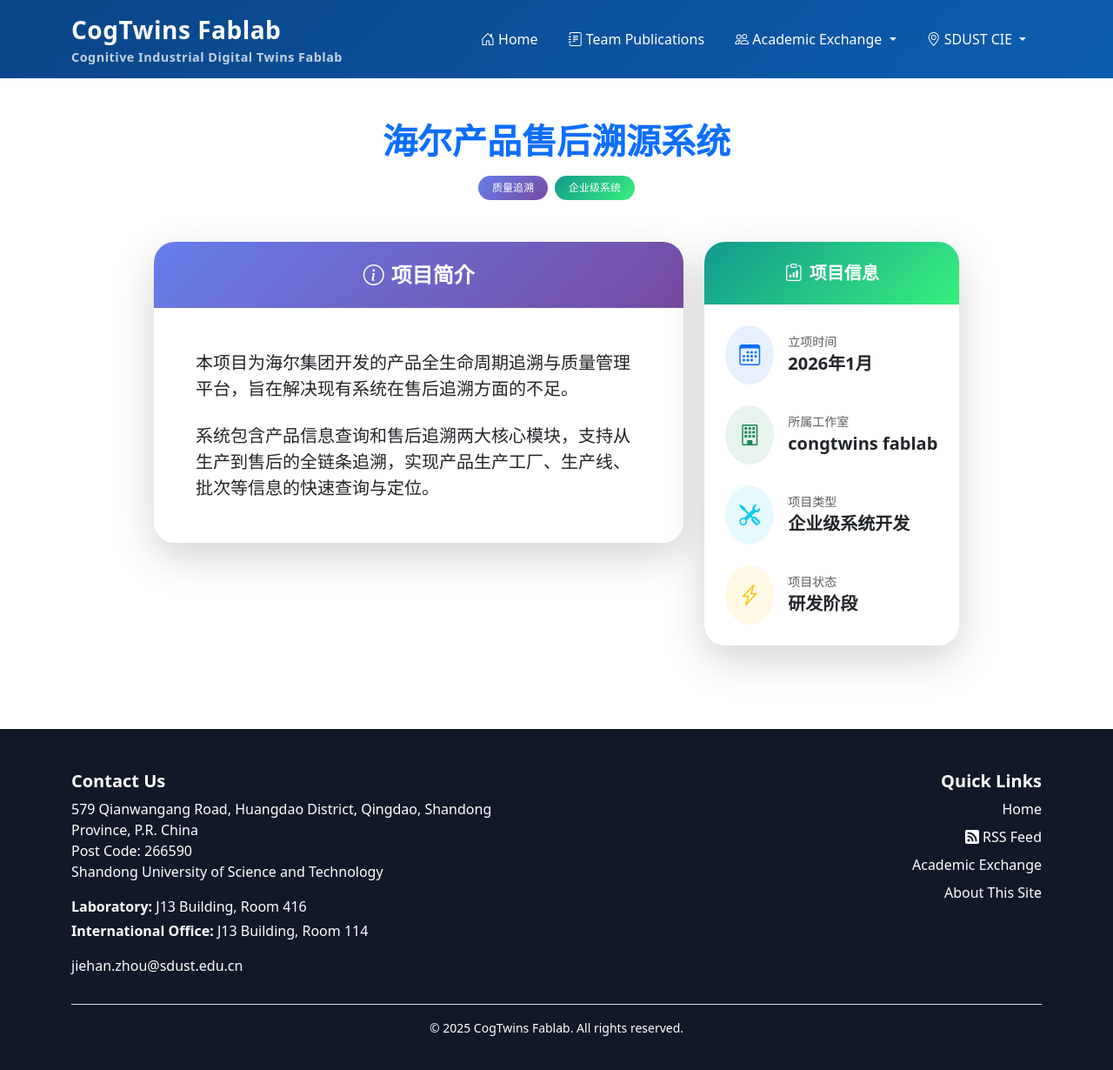
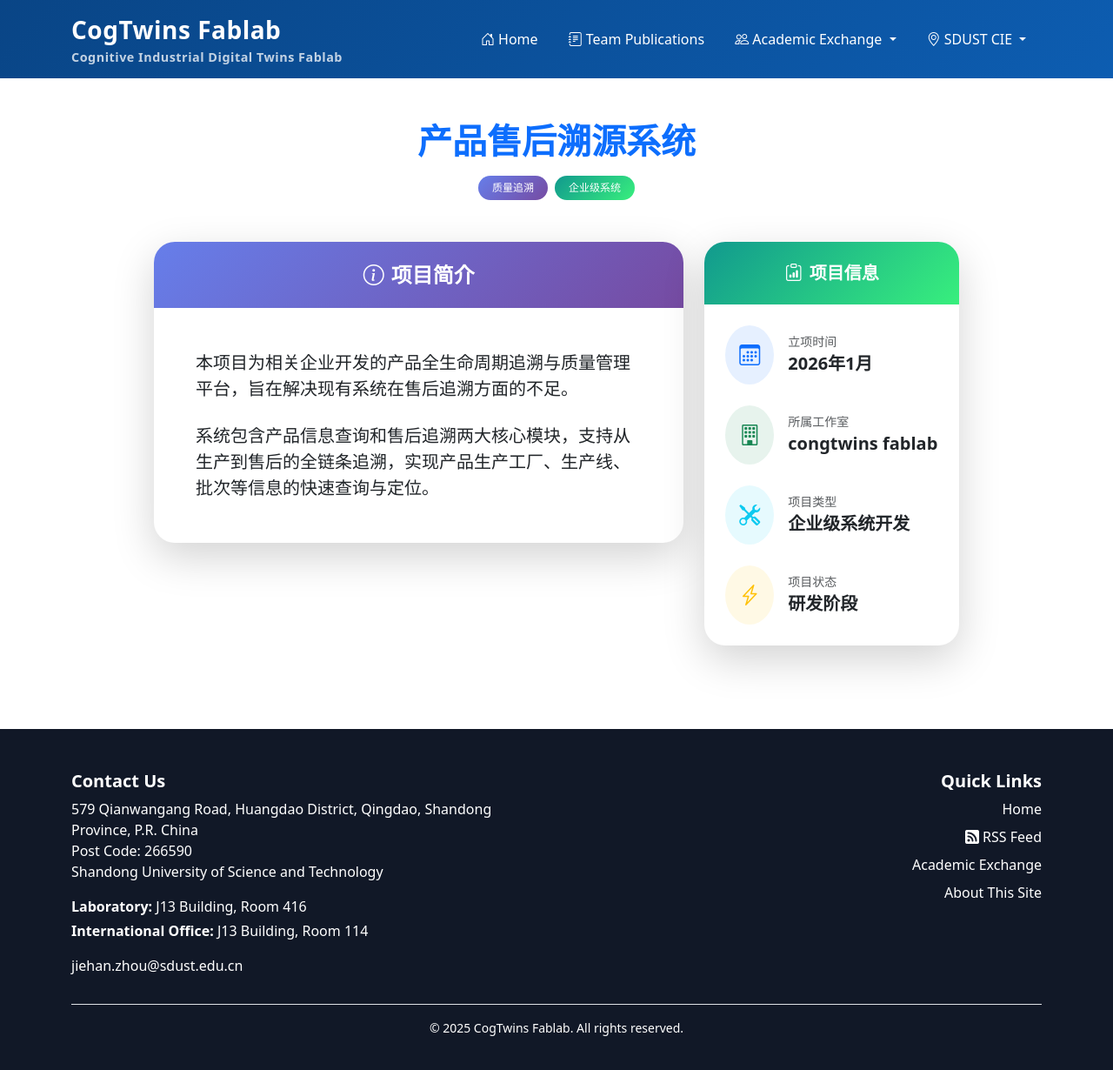
Before and after one commit to fablab4cogtwins/fablab4cogtwins.github.io, a Jekyll site: the page built from projects/haier-trace-system.md, in a window 1280 px wide and 1240 px high. Shown: the top 1230 px of the window at 87% size. Built offline with Jekyll 4.4.1, drawn with Linux system fonts in a browser that asks for light colours.

Commit message:
Update haier-trace-system.md

```diff
--- a/projects/haier-trace-system.md
+++ b/projects/haier-trace-system.md
@@ -1,13 +1,13 @@
 ---
 layout: default
-title: "海尔产品售后溯源系统"
+title: "产品售后溯源系统"
 ---
 
 <div class="container py-5">
   <div class="row justify-content-center">
     <div class="col-lg-10">
       <div class="text-center mb-5">
-        <h1 class="fw-bold text-primary mb-3">海尔产品售后溯源系统</h1>
+        <h1 class="fw-bold text-primary mb-3">产品售后溯源系统</h1>
         <div class="d-flex justify-content-center">
           <span class="badge bg-gradient-primary rounded-pill px-3 py-2 me-2">质量追溯</span>
           <span class="badge bg-gradient-success rounded-pill px-3 py-2">企业级系统</span>
@@ -24,7 +24,7 @@ title: "海尔产品售后溯源系统"
             </div>
             <div class="card-body p-5">
               <p class="fs-5 text-dark mb-4">
-                本项目为海尔集团开发的产品全生命周期追溯与质量管理平台，旨在解决现有系统在售后追溯方面的不足。
+                本项目为相关企业开发的产品全生命周期追溯与质量管理平台，旨在解决现有系统在售后追溯方面的不足。
               </p>
               <p class="fs-5 text-dark mb-0">
                 系统包含产品信息查询和售后追溯两大核心模块，支持从生产到售后的全链条追溯，实现产品生产工厂、生产线、批次等信息的快速查询与定位。
```
